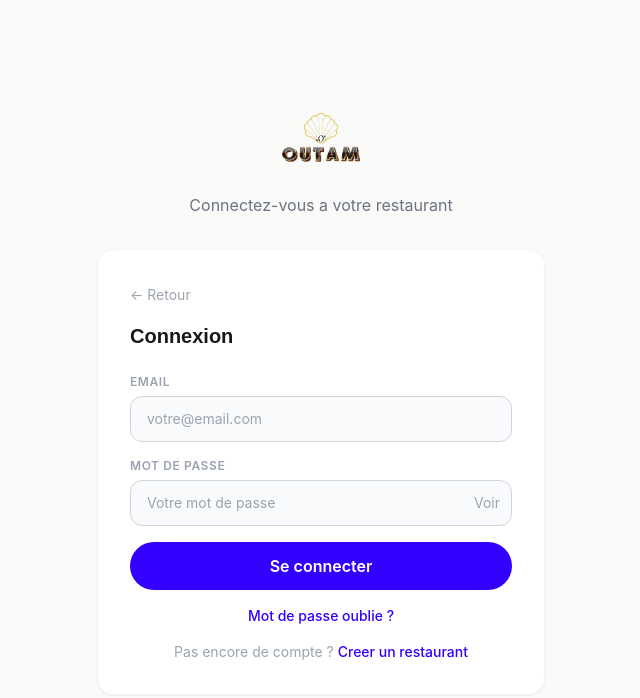
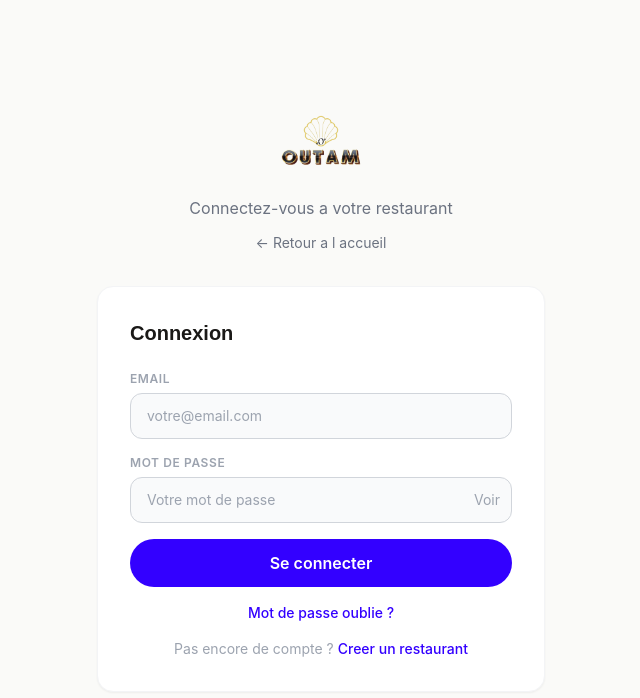
Before and after one commit to Bixen221/OUTAM, a Next.js app: page /auth/login in a window 1280 px wide. Shown: the top 698 px of the page, without its empty margins (319-959 px from the left). Built offline with nearby package versions, Linux system fonts and the light colour scheme; no server answers.

Commit message:
Move back button above form card

```diff
--- a/src/app/auth/login/page.tsx
+++ b/src/app/auth/login/page.tsx
@@ -73,10 +73,10 @@ export default function Login() {
         <div className="text-center mb-8">
           <Link href="/" className="font-display text-3xl font-bold text-gray-900"><Link href="/"><img src="/logo.png" alt="Outam" className="h-20 w-auto mx-auto cursor-pointer" /></Link></Link>
           <p className="text-gray-500 mt-2">Connectez-vous a votre restaurant</p>
+          <Link href="/" style={{display:"inline-flex",alignItems:"center",gap:"8px",fontSize:"14px",color:"#6B7280",marginTop:"12px"}}>&#8592; Retour a l accueil</Link>
         </div>
         <div className="bg-white rounded-2xl p-8 shadow-sm border border-gray-100">
-          <div style={{marginBottom:"16px"}}><Link href="/" style={{display:"inline-flex",alignItems:"center",gap:"6px",fontSize:"14px",color:"#9CA3AF"}}>← Retour</Link></div>
-          <h2 className="font-display text-xl font-bold mb-6">Connexion</h2>
+                    <h2 className="font-display text-xl font-bold mb-6">Connexion</h2>
           <form onSubmit={handleLogin} className="space-y-4">
             <div><label className="text-xs font-semibold uppercase tracking-wider text-gray-400 block mb-1.5">Email</label><input type="email" value={email} onChange={(e) => setEmail(e.target.value)} placeholder="votre@email.com" className="input-field" required /></div>
             <div>
--- a/src/app/auth/signup/page.tsx
+++ b/src/app/auth/signup/page.tsx
@@ -62,10 +62,10 @@ export default function SignUp() {
         <div className="text-center mb-8">
           <Link href="/" className="font-display text-3xl font-bold text-gray-900"><Link href="/"><img src="/logo.png" alt="Outam" className="h-20 w-auto mx-auto cursor-pointer" /></Link></Link>
           <p className="text-gray-500 mt-2">Creez le menu digital de votre restaurant</p>
+          <Link href="/" style={{display:"inline-flex",alignItems:"center",gap:"8px",fontSize:"14px",color:"#6B7280",marginTop:"12px"}}>&#8592; Retour a l accueil</Link>
         </div>
         <div className="bg-white rounded-2xl p-8 shadow-sm border border-gray-100">
-          <div style={{marginBottom:"16px"}}><Link href="/" style={{display:"inline-flex",alignItems:"center",gap:"6px",fontSize:"14px",color:"#9CA3AF"}}>← Retour</Link></div>
-          <h2 className="font-display text-xl font-bold mb-6">Creer un compte</h2>
+                    <h2 className="font-display text-xl font-bold mb-6">Creer un compte</h2>
           <form onSubmit={handleSignUp} className="space-y-4">
             <div>
               <label className="text-xs font-semibold uppercase tracking-wider text-gray-400 block mb-1.5">Nom du restaurant *</label>
```
